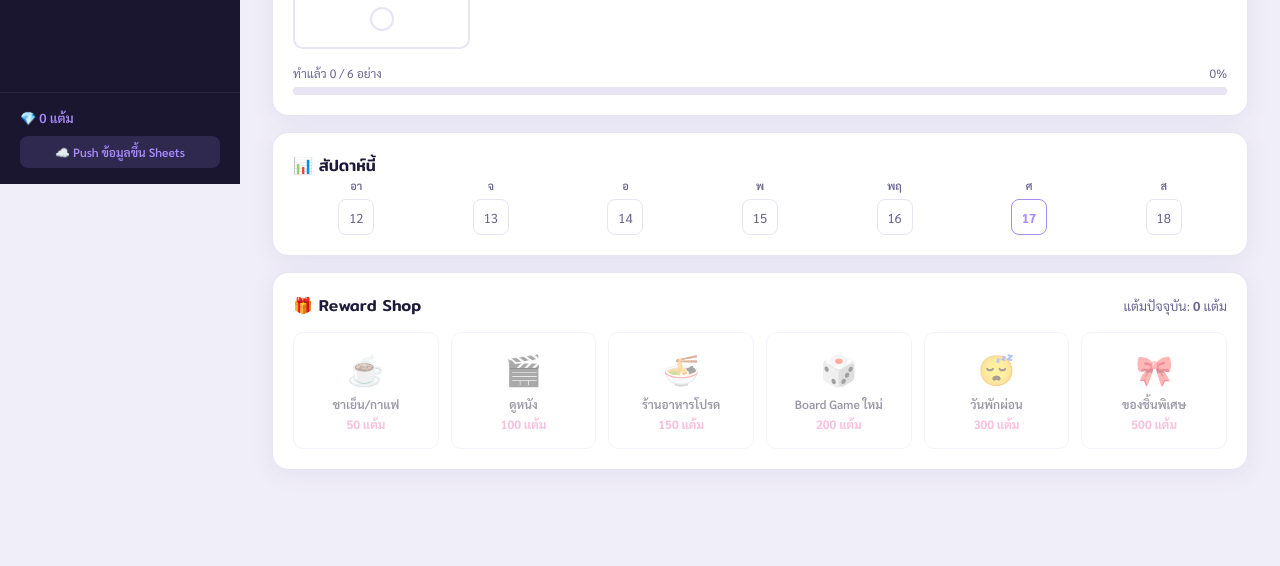
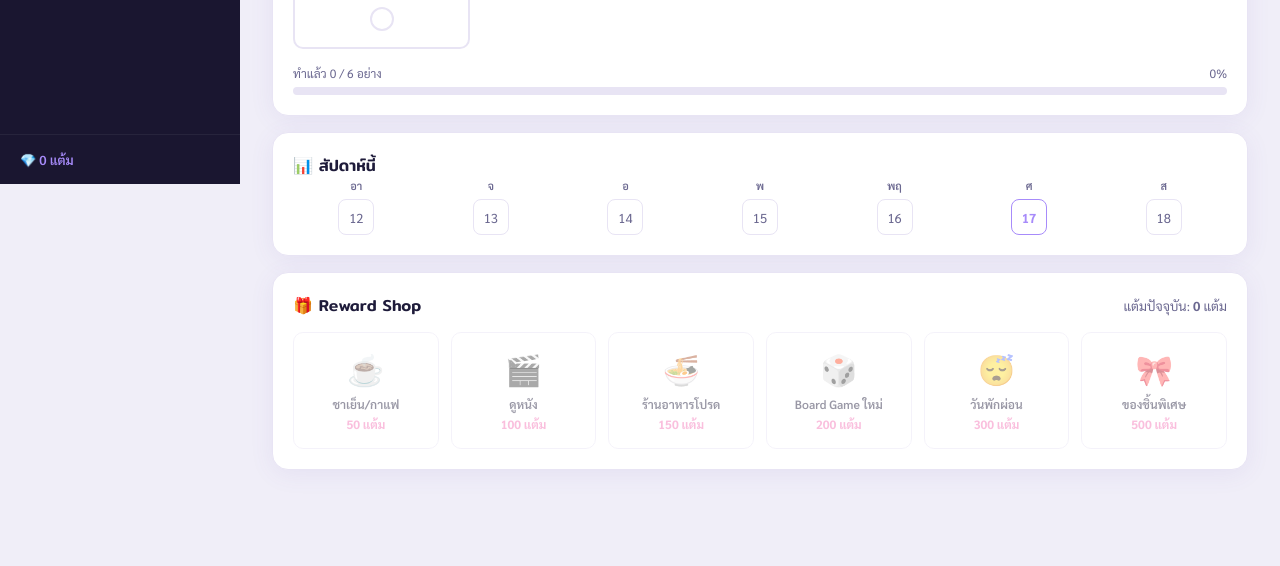
Before and after one commit to wiriyo/second-brain, a plain HTML site: page habit.html in a window 1280 px wide. Shown: the part 616-1182 px from the top of the page. Drawn offline with Linux system fonts and the light colour scheme.

Commit message:
feat: ลบปุ่ม Push ออกจาก sidebar — habit.html

```diff
--- a/habit.html
+++ b/habit.html
@@ -24,7 +24,7 @@
     <a href="habit.html" class="nav-item active">🎯 Habit Tracker</a>
   </div>
   <div class="sidebar-footer"><div class="points-mini">💎 <span id="nav-points">0</span> แต้ม</div>
-    <button class="sync-all-btn" onclick="forceSyncAll()">☁️ Push ข้อมูลขึ้น Sheets</button></div>
+    </div>
 </nav>
 
 <main class="main-content">
```
